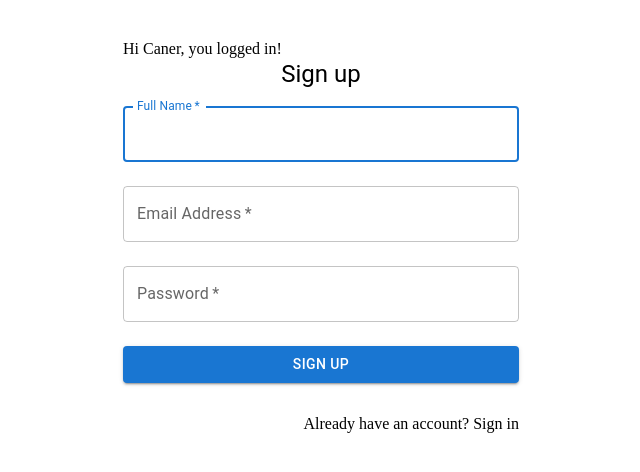
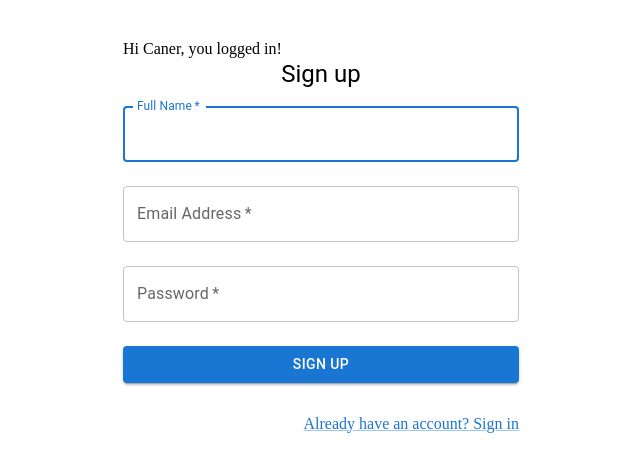
Before and after one commit to cnrgrl/hdi-hr-app, a React (Create React App) app: page /sign-up in a window 1280 px wide. Shown: the top 472 px of the page, without its empty margins (319-959 px from the left). Built offline with nearby package versions, Linux system fonts and the light colour scheme; no server answers.

Commit message:
link to sign in added

```diff
--- a/src/pages/SignUp.js
+++ b/src/pages/SignUp.js
@@ -1,5 +1,6 @@
-import {Box, Button, TextField, Typography} from "@mui/material";
+import {Box, Button, TextField, Link, Typography} from "@mui/material";
 import {useDispatch, useSelector} from "react-redux";
+import {Link as RouterLink} from "react-router-dom";
 import {
   changeName,
   changeEmail,
@@ -39,7 +40,7 @@ export default function SignUp() {
         Sign up
       </Typography>
       {error && (
-        <Typography variant="h5" sx={{textAlign: "center"}}>
+        <Typography color="error" variant="h5" sx={{textAlign: "center"}}>
           error
         </Typography>
       )}
@@ -90,7 +91,9 @@ export default function SignUp() {
           mt: 4,
         }}
       >
-        Already have an account? Sign in
+        <Link component={RouterLink} to="../sign-in">
+          Already have an account? Sign in
+        </Link>
       </Box>
     </form>
   );
```
